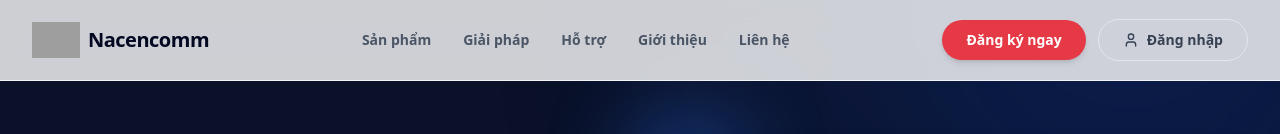
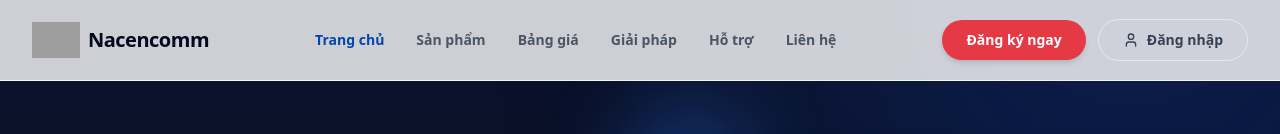
Before and after one commit to nguyenvanbaongoc24-eng/webca2demo, a Next.js app in the folder nacencomm-premium/: page / in a window 1280 px wide. Shown: the top 134 px of the page. Built offline with nearby package versions, Linux system fonts and the light colour scheme; grey boxes are pictures that could not be loaded.

Commit message:
fix: restore Bảng giá menu in Header

```diff
--- a/nacencomm-premium/src/components/sections/Header.tsx
+++ b/nacencomm-premium/src/components/sections/Header.tsx
@@ -8,10 +8,11 @@ import { cn } from "@/lib/utils";
 
 const NAV_LINKS = [
   { name: "Trang chủ", href: "/" },
-  { name: "Sản phẩm", href: "/products" },
+  { name: "Sản phẩm", href: "#products" },
   { name: "Bảng giá", href: "/pricing" },
-  { name: "Giải pháp", href: "/solutions" },
-  { name: "Liên hệ", href: "/contact" },
+  { name: "Giải pháp", href: "#solutions" },
+  { name: "Hỗ trợ", href: "#support" },
+  { name: "Liên hệ", href: "#contact" },
 ];
 
 export function Header() {
@@ -30,17 +31,14 @@ export function Header() {
         </Link>
 
         <div className="hidden md:flex items-center gap-8">
-          {[
-            { name: "Sản phẩm", href: "#products" },
-            { name: "Giải pháp", href: "#solutions" },
-            { name: "Hỗ trợ", href: "#support" },
-            { name: "Giới thiệu", href: "#about" },
-            { name: "Liên hệ", href: "#contact" },
-          ].map((item) => (
+          {NAV_LINKS.map((item) => (
             <Link
               key={item.name}
               href={item.href}
-              className="text-sm font-semibold text-gray-600 hover:text-brand-blue transition-colors"
+              className={cn(
+                "text-sm font-semibold transition-colors hover:text-brand-blue",
+                pathname === item.href ? "text-brand-blue" : "text-gray-600"
+              )}
             >
               {item.name}
             </Link>
```
